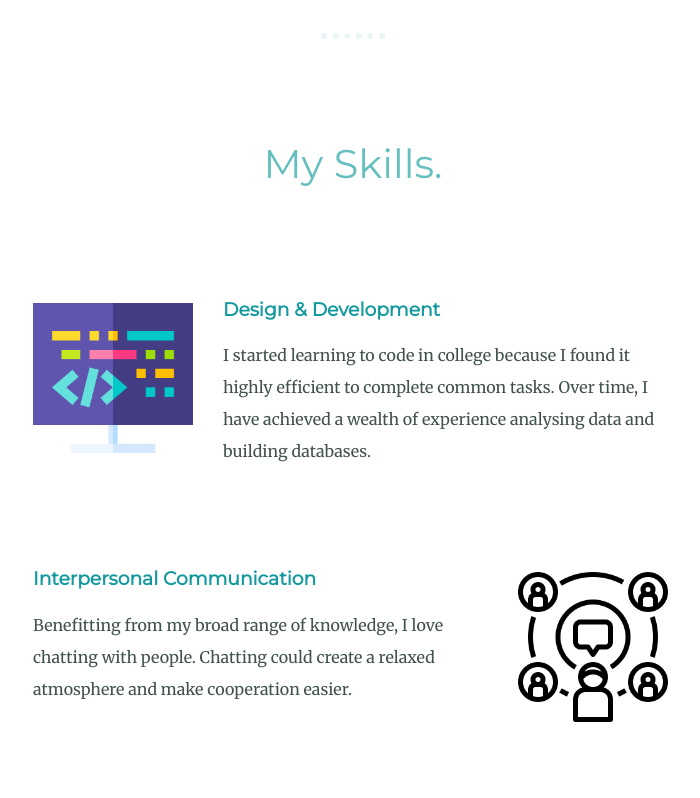
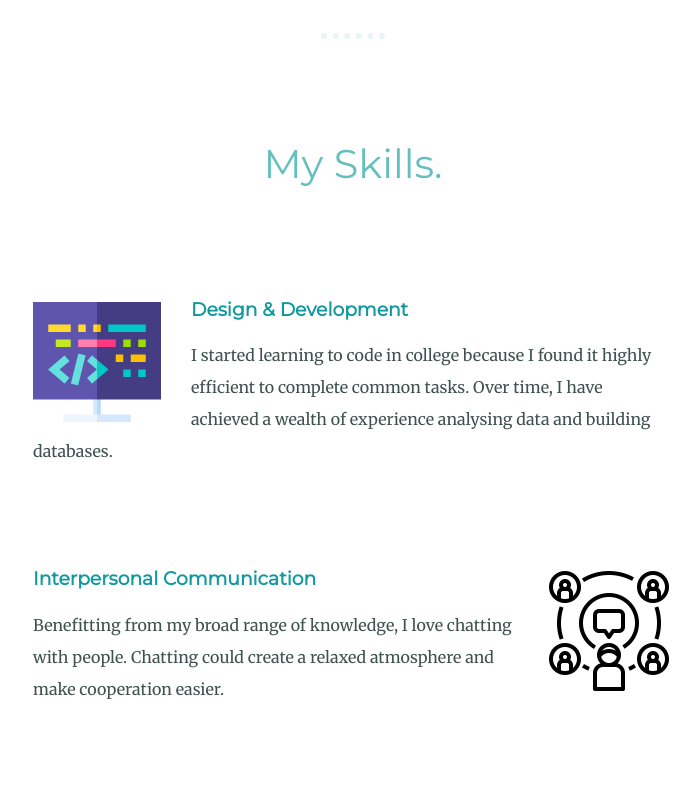
Before and after one commit to Caesar-Wei/CSS---My-Personal-Site, a plain HTML site: page index.html in a window 1280 px wide. Shown: the part 1386-2184 px from the top of the page, without its empty margins (287-987 px from the left). Drawn offline with Linux system fonts and the light colour scheme.

Commit message:
change img size

```diff
--- a/css/styles.css
+++ b/css/styles.css
@@ -60,13 +60,13 @@ a:hover {
 }
 
 .skill-img-odd {
-  width: 25%;
+  width: 20%;
   float: left;
   margin-right: 30px;
 }
 
 .skill-img-even {
-  width: 25%;
+  width: 20%;
   float: right;
   margin-left:  30px;
 }
```
